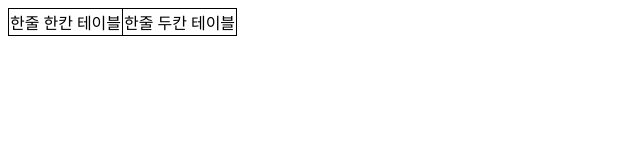
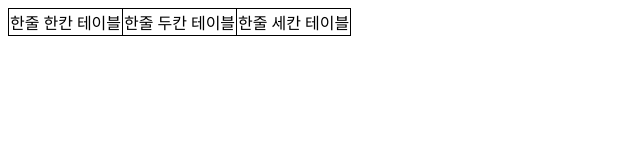
Before and after one commit to aorxo/first-repo, a plain HTML site: page index.html in a window 1280 px wide. Shown: the whole page, without its empty margins (0-640 px from the left). Drawn offline with Linux system fonts and the light colour scheme.

Commit message:
테이블 한칸 추가

```diff
--- a/index.html
+++ b/index.html
@@ -14,6 +14,7 @@
             <tr>
                 <td>한줄 한칸 테이블</td>
                 <td>한줄 두칸 테이블</td>
+                <td>한줄 세칸 테이블</td>
             </tr>
         </table>
     </body>
```
